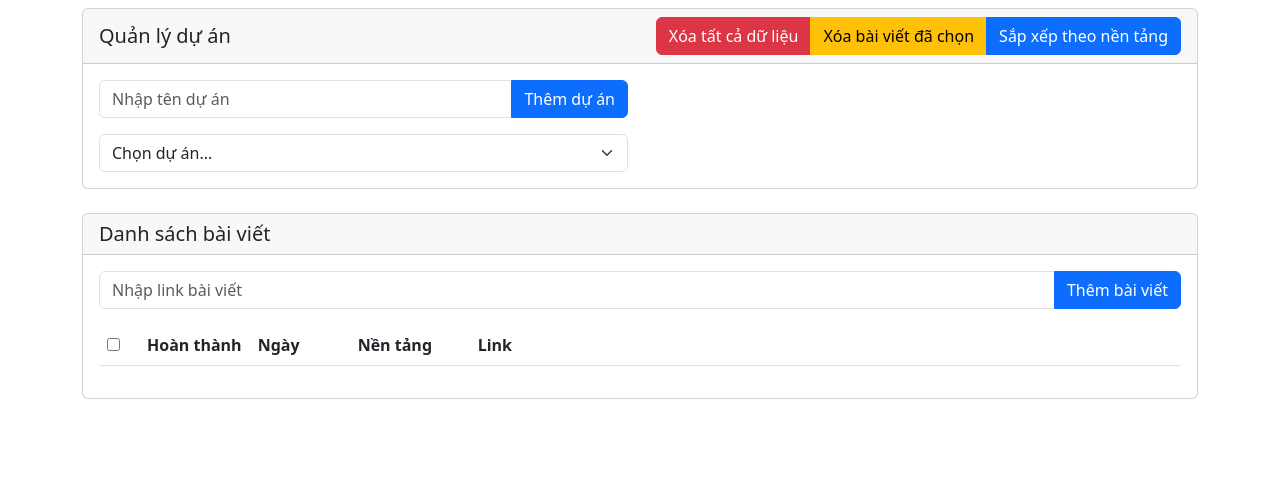
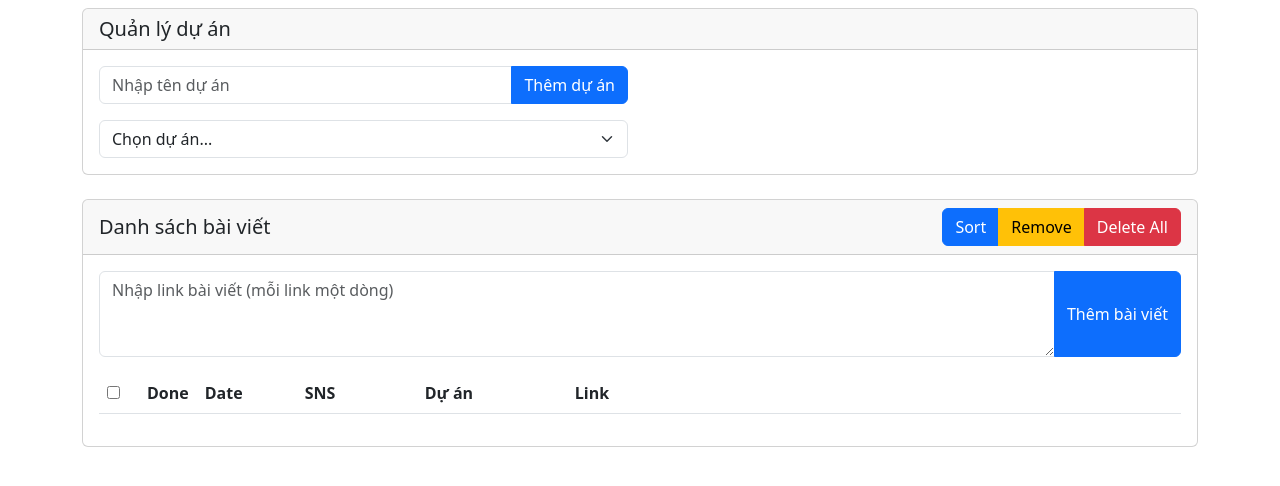
Before and after one commit to wendy1812/ToolManagerPost, a Flask app: template templates/index.html in a window 1280 px wide. Shown: the top 486 px of the page. Run offline with Flask 3, Linux system fonts and the light colour scheme; the template is opened without the code that fills it, so the values that code supplies are empty.

Commit message:
Sửa lại logic xử lý bài viết

```diff
--- a/app.py
+++ b/app.py
@@ -62,7 +62,6 @@ def save_data(projects):
             else:
                 os.rename(temp_file, DATA_FILE)
     except Exception as e:
-        logging.error(f"Lỗi khi lưu dữ liệu: {str(e)}")
         if os.path.exists(temp_file):
             os.remove(temp_file)
         raise
@@ -121,6 +120,21 @@ def get_projects():
         logging.error(f'Lỗi lấy danh sách dự án: {str(e)}')
         return jsonify({'error': str(e)}), 500
 
+@app.route('/get_posts')
+@login_required
+def get_posts():
+    """Lấy tất cả bài viết từ tất cả dự án"""
+    try:
+        data = load_data()
+        all_posts = []
+        for project in data:
+            for post in project['posts']:
+                post['project_name'] = project['name']  # Thêm tên dự án vào mỗi bài viết
+                all_posts.append(post)
+        return jsonify(all_posts)
+    except Exception as e:
+        return jsonify({'error': str(e)}), 500
+
 @app.route('/add_project', methods=['POST'])
 @login_required
 def add_project():
@@ -145,23 +159,10 @@ def add_project():
         logging.error(f"Lỗi khi thêm dự án: {str(e)}")
         return jsonify({'error': 'Không thể thêm dự án'}), 500
 
-@app.route('/get_posts/<int:project_id>')
-@login_required
-def get_posts(project_id):
-    """Lấy danh sách bài viết của dự án"""
-    try:
-        data = load_data()
-        project = next((p for p in data if p['id'] == project_id), None)
-        if not project:
-            return jsonify({'error': 'Không tìm thấy dự án'}), 404
-        return jsonify(project['posts'])
-    except Exception as e:
-        logging.error(f'Lỗi lấy danh sách bài viết: {str(e)}')
-        return jsonify({'error': str(e)}), 500
-
 @app.route('/add_post', methods=['POST'])
 @login_required
 def add_post():
+    """Thêm bài viết mới"""
     try:
         data = request.get_json()
         project_id = data.get('project_id')
@@ -192,7 +193,6 @@ def add_post():
         save_data(projects)
         return jsonify({'message': 'Bài viết đã được thêm thành công'})
     except Exception as e:
-        logging.error(f"Lỗi khi thêm bài viết: {str(e)}")
         return jsonify({'error': 'Không thể thêm bài viết'}), 500
 
 @app.route('/delete_project/<int:project_id>', methods=['DELETE'])
@@ -226,7 +226,6 @@ def toggle_done():
         if not data or 'link' not in data or 'is_done' not in data:
             return jsonify({'error': 'Thiếu thông tin'}), 400
 
-        # Đọc dữ liệu hiện tại
         projects = load_data()
 
         # Tìm và cập nhật trạng thái bài viết
@@ -234,18 +233,17 @@ def toggle_done():
             for post in project['posts']:
                 if post['link'] == data['link']:
                     post['is_done'] = data['is_done']
-                    # Lưu dữ liệu
                     save_data(projects)
                     return jsonify({'success': True})
 
         return jsonify({'error': 'Không tìm thấy bài viết'}), 404
     except Exception as e:
-        logging.error(f'Lỗi cập nhật trạng thái: {str(e)}')
         return jsonify({'error': str(e)}), 500
 
 @app.route('/delete_posts', methods=['POST'])
 @login_required
 def delete_posts():
+    """Xóa các bài viết đã chọn"""
     try:
         data = request.get_json()
         links_to_delete = set(data.get('links', []))
@@ -261,28 +259,25 @@ def delete_posts():
         save_data(projects)
         return jsonify({'success': True})
     except Exception as e:
-        logging.error(f"Lỗi khi xóa bài viết: {str(e)}")
         return jsonify({'error': 'Không thể xóa bài viết'}), 500
 
-@app.route('/sort_posts/<int:project_id>')
+@app.route('/sort_posts')
 @login_required
-def sort_posts(project_id):
-    """Sắp xếp bài viết theo nền tảng"""
+def sort_posts():
+    """Sắp xếp tất cả bài viết theo nền tảng"""
     try:
         data = load_data()
-        project = next((p for p in data if p['id'] == project_id), None)
-        if not project:
-            return jsonify({'error': 'Không tìm thấy dự án'}), 404
+        all_posts = []
+        for project in data:
+            for post in project['posts']:
+                post['project_name'] = project['name']
+                all_posts.append(post)
 
         # Sắp xếp bài viết theo nền tảng
-        project['posts'].sort(key=lambda x: x['platform'])
+        all_posts.sort(key=lambda x: x['platform'])
 
-        # Lưu dữ liệu
-        save_data(data)
-
-        return jsonify(project['posts'])
+        return jsonify(all_posts)
     except Exception as e:
-        logging.error(f'Lỗi sắp xếp bài viết: {str(e)}')
         return jsonify({'error': str(e)}), 500
 
 # Khởi tạo dữ liệu mẫu nếu chưa có
--- a/templates/index.html
+++ b/templates/index.html
@@ -75,19 +75,8 @@
     <div class="container mt-2">
         <!-- Quản lý dự án -->
         <div class="card mb-4">
-            <div class="card-header d-flex justify-content-between align-items-center">
+            <div class="card-header">
                 <h5 class="mb-0">Quản lý dự án</h5>
-                <div class="btn-group">
-                    <button class="btn btn-danger" onclick="deleteAll()">
-                        <i class="fas fa-trash"></i> Xóa tất cả dữ liệu
-                    </button>
-                    <button class="btn btn-warning" onclick="deleteSelectedPosts()">
-                        <i class="fas fa-trash"></i> Xóa bài viết đã chọn
-                    </button>
-                    <button class="btn btn-primary" onclick="sortByPlatform()">
-                        <i class="fas fa-sort"></i> Sắp xếp theo nền tảng
-                    </button>
-                </div>
             </div>
             <div class="card-body">
                 <div class="row">
@@ -106,12 +95,23 @@
 
         <!-- Thêm bài viết mới -->
         <div class="card">
-            <div class="card-header">
+            <div class="card-header d-flex justify-content-between align-items-center">
                 <h5 class="mb-0">Danh sách bài viết</h5>
+                <div class="btn-group">
+                    <button class="btn btn-primary" onclick="sortByPlatform()">
+                        <i class="fas fa-sort"></i> Sort
+                    </button>
+                    <button class="btn btn-warning" onclick="deleteSelectedPosts()">
+                        <i class="fas fa-trash"></i> Remove
+                    </button>
+                    <button class="btn btn-danger" onclick="deleteAll()">
+                        <i class="fas fa-trash"></i> Delete All
+                    </button>
+                </div>
             </div>
             <div class="card-body">
                 <div class="input-group mb-3">
-                    <input type="text" class="form-control" id="postLink" placeholder="Nhập link bài viết">
+                    <textarea class="form-control" id="postLink" rows="3" placeholder="Nhập link bài viết (mỗi link một dòng)"></textarea>
                     <button class="btn btn-primary" onclick="addPost()">Thêm bài viết</button>
                 </div>
                 <div class="table-responsive">
@@ -121,9 +121,10 @@
                                 <th style="width: 40px">
                                     <input type="checkbox" id="selectAll" onchange="toggleSelectAll()">
                                 </th>
-                                <th style="width: 40px">Hoàn thành</th>
-                                <th style="width: 100px">Ngày</th>
-                                <th style="width: 120px">Nền tảng</th>
+                                <th style="width: 40px">Done</th>
+                                <th style="width: 100px">Date</th>
+                                <th style="width: 120px">SNS</th>
+                                <th style="width: 150px">Dự án</th>
                                 <th class="link-column">Link</th>
                             </tr>
                         </thead>
@@ -281,22 +282,18 @@
         // Load danh sách bài viết
         async function loadPosts() {
             try {
-                const projectId = document.getElementById('projectSelect').value;
-                if (!projectId) {
-                    document.getElementById('postList').innerHTML = '';
-                    return;
-                }
-
-                const response = await fetch(`/get_posts/${projectId}`);
+                const response = await fetch('/get_projects');
                 if (!response.ok) {
                     throw new Error('Không thể tải danh sách bài viết');
                 }
-                const posts = await response.json();
+                const projects = await response.json();
 
                 const tbody = document.getElementById('postList');
                 tbody.innerHTML = '';
 
-                posts.forEach(post => {
+                // Lấy tất cả bài viết từ tất cả dự án
+                projects.forEach(project => {
+                    project.posts.forEach(post => {
                         const tr = document.createElement('tr');
                         tr.innerHTML = `
                             <td>
@@ -309,6 +306,7 @@
                             </td>
                             <td>${post.date}</td>
                             <td>${post.platform}</td>
+                            <td>${project.name}</td>
                             <td class="link-column">
                                 <a href="${post.link}" target="_blank" onclick="copyToClipboard(event, '${post.link}')">
                                     ${post.link}
@@ -316,6 +314,7 @@
                             </td>
                         `;
                         tbody.appendChild(tr);
+                    });
                 });
             } catch (error) {
                 console.error('Lỗi:', error);
@@ -325,19 +324,19 @@
 
         // Thêm bài viết mới
         async function addPost() {
+            const linkInput = document.getElementById('postLink').value.trim();
+            if (!linkInput) {
+                alert('Vui lòng nhập link bài viết');
+                return;
+            }
+
             const projectId = document.getElementById('projectSelect').value;
             if (!projectId) {
                 alert('Vui lòng chọn dự án');
                 return;
             }
 
-            const linkInput = document.getElementById('postLink').value.trim();
-            if (!linkInput) {
-                alert('Vui lòng nhập link bài viết');
-                return;
-            }
-
-            // Tách các link thành mảng
+            // Tách các link từ textarea (mỗi link một dòng)
             const links = linkInput.split('\n').map(link => link.trim()).filter(link => link);
 
             try {
@@ -347,7 +346,7 @@
                         'Content-Type': 'application/json'
                     },
                     body: JSON.stringify({
-                        project_id: parseInt(projectId),
+                        project_id: projectId,
                         links: links
                     })
                 });
@@ -361,7 +360,7 @@
                 document.getElementById('postLink').value = '';
 
                 // Load lại danh sách bài viết
-                loadPosts(projectId);
+                loadPosts();
             } catch (error) {
                 alert(error.message);
             }
@@ -450,6 +449,7 @@
                             </td>
                             <td>${post.date}</td>
                             <td>${post.platform}</td>
+                            <td>${project.name}</td>
                             <td class="link-column">
                                 <a href="${post.link}" target="_blank" onclick="copyToClipboard(event, '${post.link}')">
                                     ${post.link}
```
Lines whose indentation alone changed are shown as unchanged.
